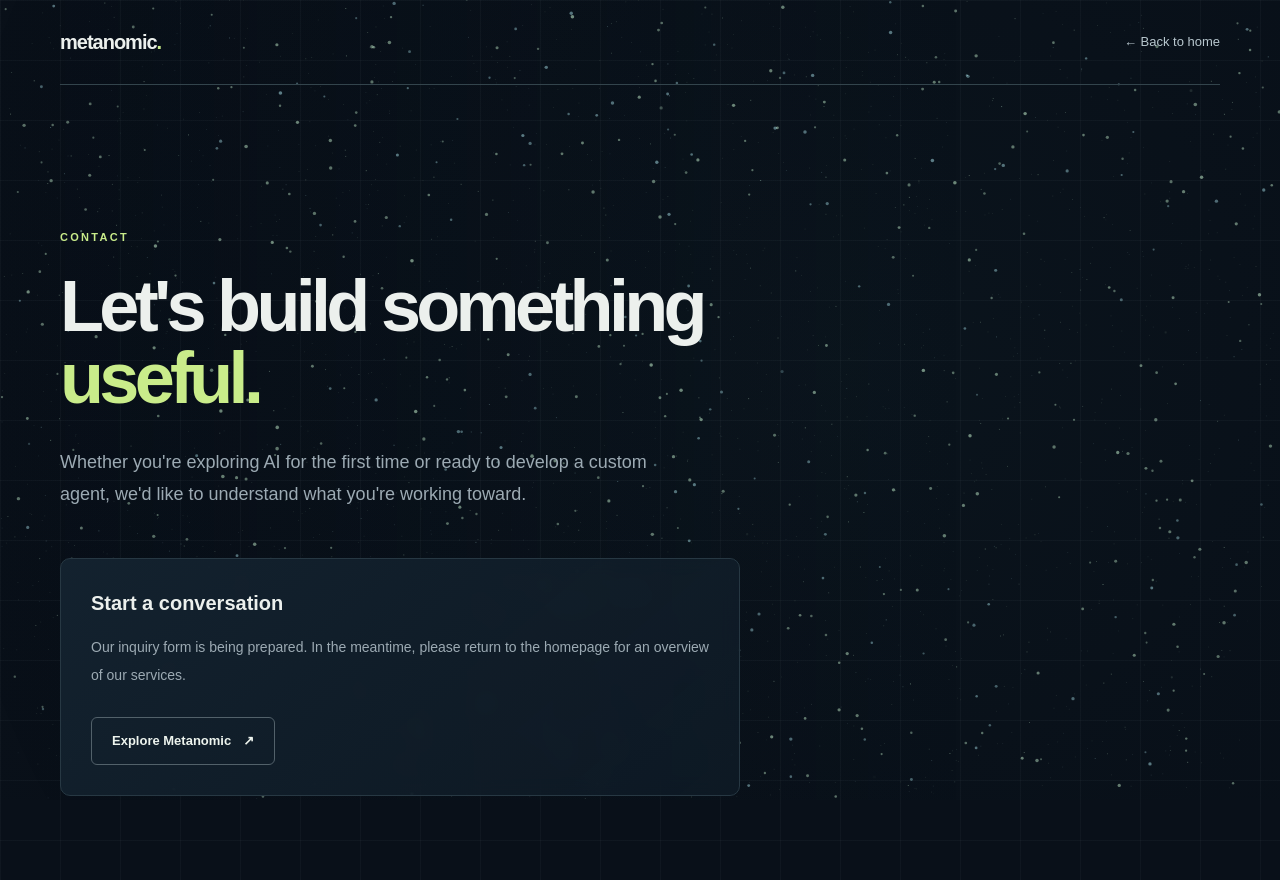
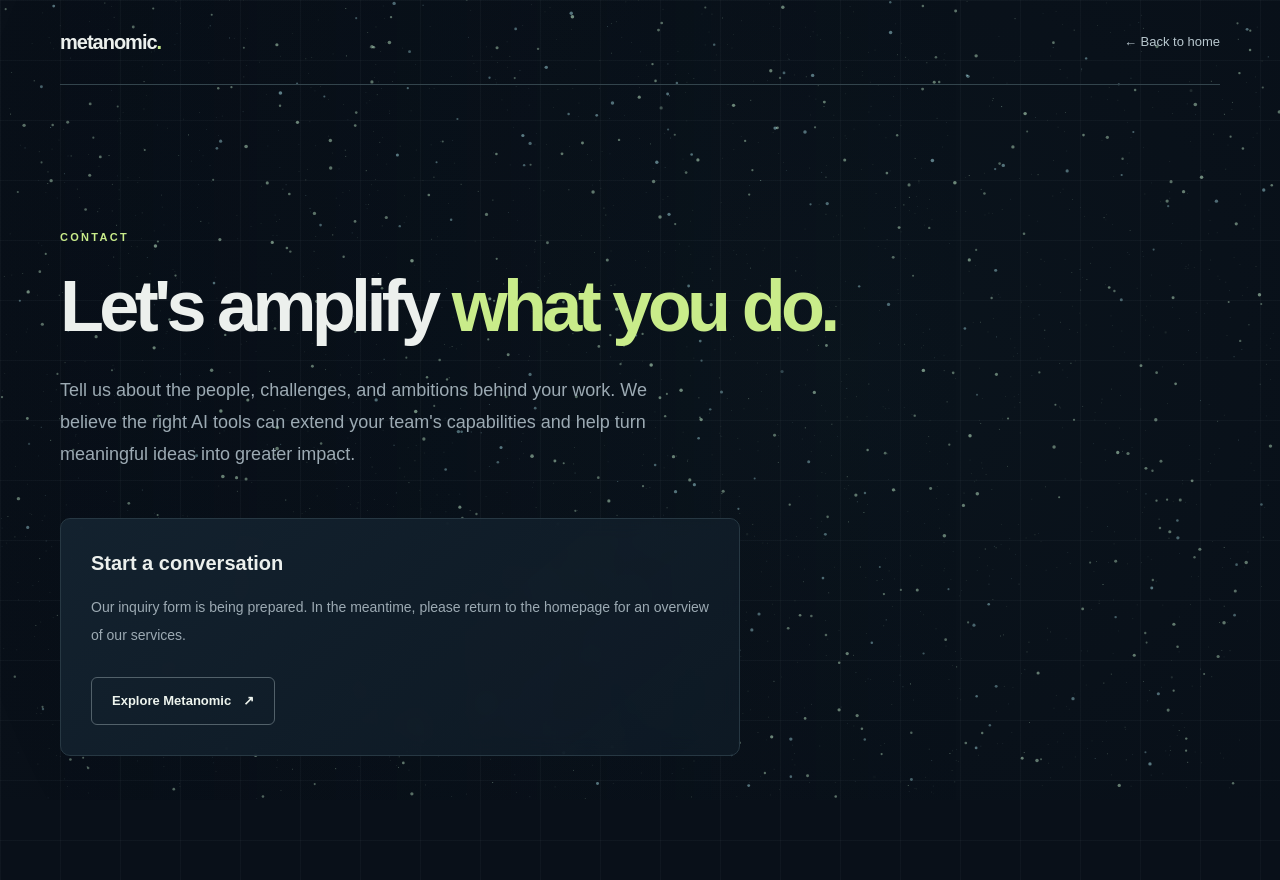
Before and after one commit to geisera/metanomic, a Next.js app: page /contact in a window 1280 px wide. Shown: the top 880 px of the page. Built offline with nearby package versions, Linux system fonts and the light colour scheme.

Commit message:
Refocus Metanomic copy on AI that magnifies human impact

```diff
--- a/src/app/contact/page.tsx
+++ b/src/app/contact/page.tsx
@@ -1,7 +1,7 @@
 import type { Metadata } from "next";
 import Link from "next/link";
 
-export const metadata: Metadata = { title: "Contact", description: "Start a conversation about AI consulting, custom agents, and business automation with Metanomic." };
+export const metadata: Metadata = { title: "Contact", description: "Explore AI tools and intelligent workflows designed to magnify the impact of your team's work." };
 
 export default function ContactPage() {
   return <main className="grid-lines min-h-screen">
@@ -11,8 +11,8 @@ export default function ContactPage() {
     </header>
     <section className="container py-24 md:py-36">
       <p className="eyebrow">Contact</p>
-      <h1 className="mt-6 max-w-[800px] text-5xl font-semibold tracking-[-.065em] md:text-7xl">Let&apos;s build something <span className="text-[#c9ec8a]">useful.</span></h1>
-      <p className="muted mt-8 max-w-[640px] text-lg leading-8">Whether you&apos;re exploring AI for the first time or ready to develop a custom agent, we&apos;d like to understand what you&apos;re working toward.</p>
+      <h1 className="mt-6 max-w-[800px] text-5xl font-semibold tracking-[-.065em] md:text-7xl">Let&apos;s amplify <span className="text-[#c9ec8a]">what you do.</span></h1>
+      <p className="muted mt-8 max-w-[640px] text-lg leading-8">Tell us about the people, challenges, and ambitions behind your work. We believe the right AI tools can extend your team's capabilities and help turn meaningful ideas into greater impact.</p>
       <div className="card mt-12 max-w-[680px]">
         <h2 className="text-xl font-semibold">Start a conversation</h2>
         <p className="muted mt-4 text-sm leading-7">Our inquiry form is being prepared. In the meantime, please return to the homepage for an overview of our services.</p>
```
